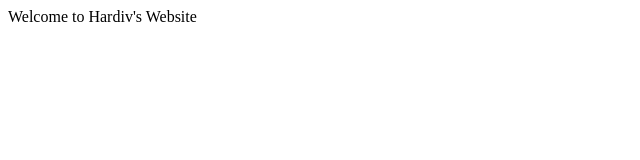
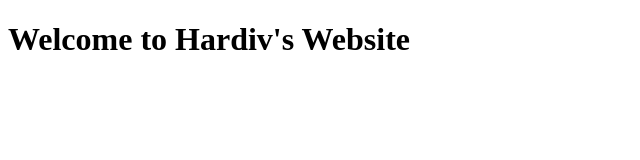
Before and after one commit to hardiv/hardiv.github.io, a plain HTML site: page index.html in a window 1280 px wide. Shown: the whole page, without its empty margins (0-640 px from the left). Drawn offline with Linux system fonts and the light colour scheme.

Commit message:
Update index.html

```diff
--- a/index.html
+++ b/index.html
@@ -1,6 +1,12 @@
 <!DOCTYPE html>
-<html>
-    <body#
-        <h1>Welcome to Hardiv's Website</h1>
-    </body>
+
+<html lang="en">
+  <head>
+    <meta charset="UTF-8">
+    <meta name="viewport" content="width=device-width, initial-scale=1.0">
+    <title>Hardiv's Website</title>
+  </head>
+  <body>
+    <h1>Welcome to Hardiv's Website</h1>
+  </body>
 </html>
```
